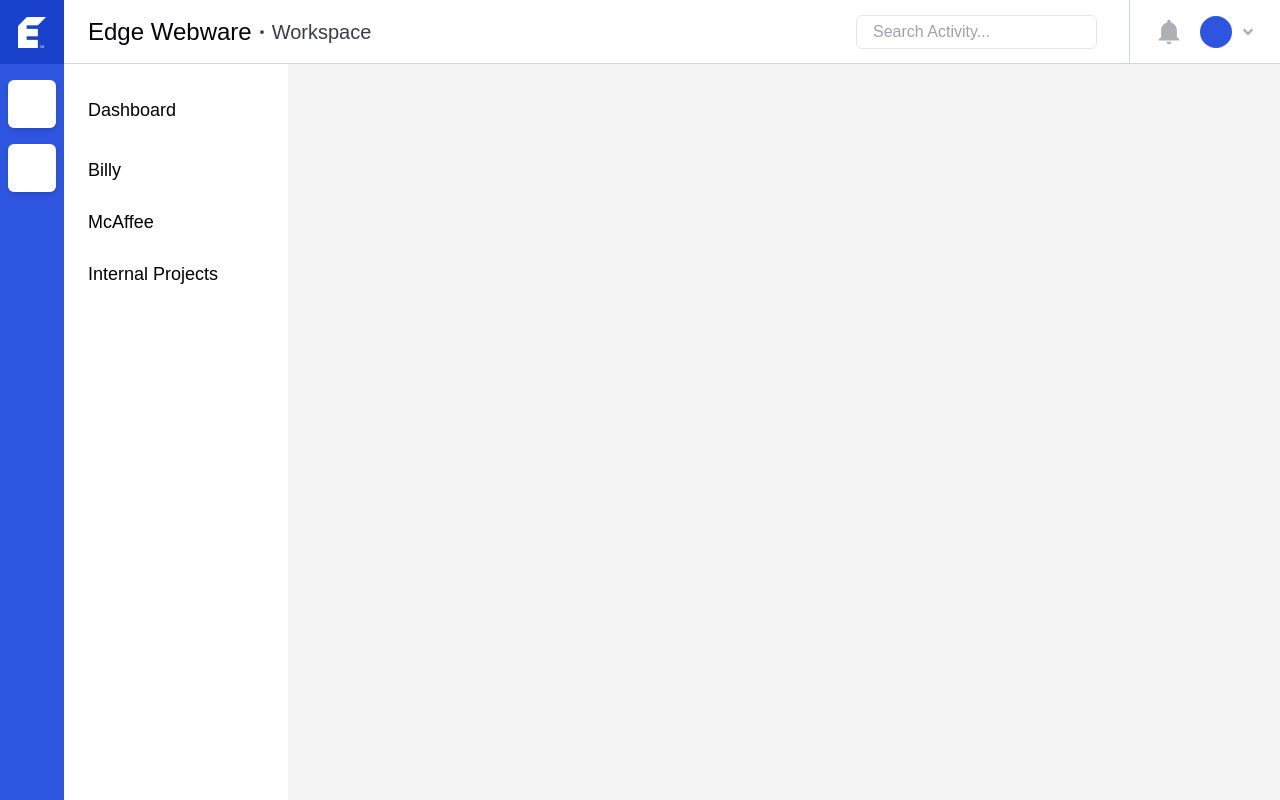
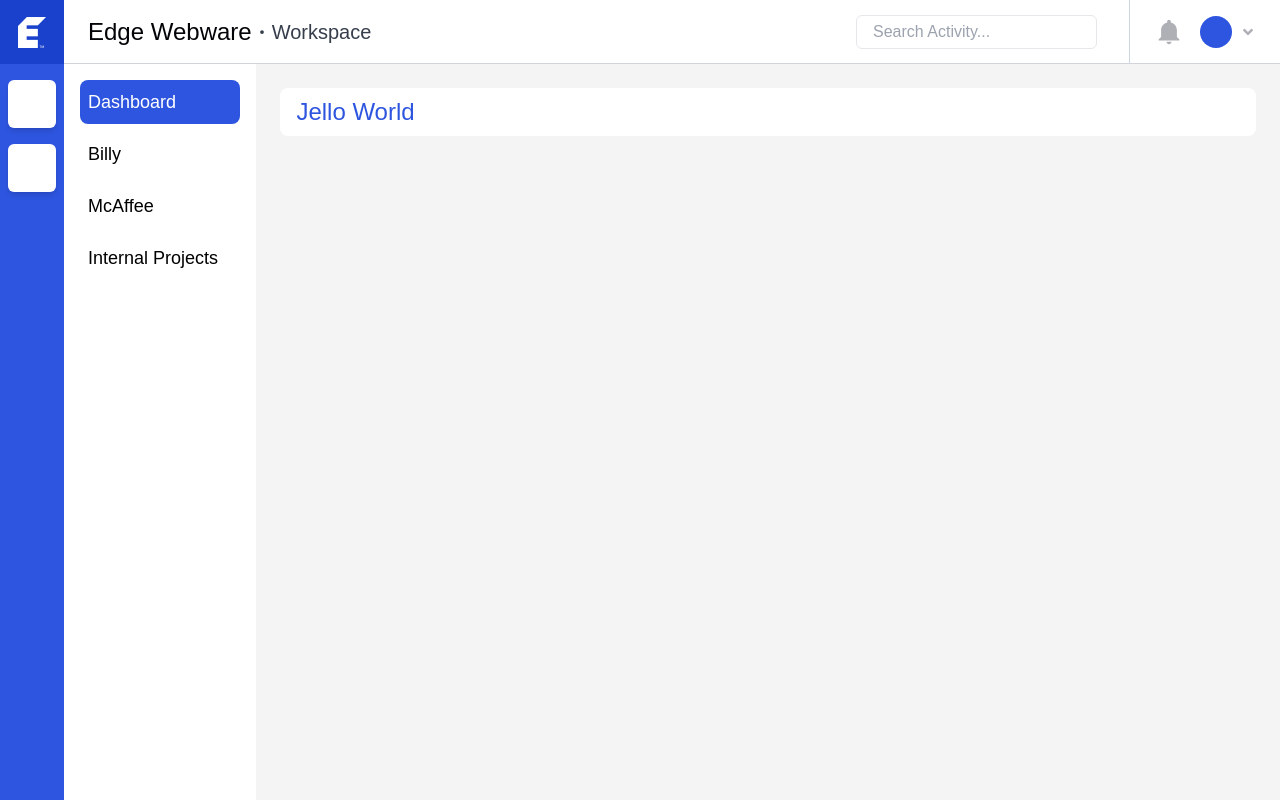
Before and after one commit to titusdmoore/change-management, a Next.js app: page / in a window 1280 px wide. Built offline with nearby package versions, Linux system fonts and the light colour scheme.

Commit message:
Added utils and utils test

```diff
--- /dev/null
+++ b/components/Card.tsx
@@ -0,0 +1,11 @@
+import React from "react";
+
+export default function Card(props: any) {
+  const { className }: { className: string } = props;
+
+  return (
+    <div className={`px-4 py-2 bg-white rounded-lg ${className}`}>
+      { React.Children.only(props.children) }
+    </div>
+  );
+}
--- a/components/ProjectNavigation.tsx
+++ b/components/ProjectNavigation.tsx
@@ -3,13 +3,20 @@ import { useState } from "react";
 import { BsNutFill } from "react-icons/bs";
 
 export default function ProjectNavigation(props: any) {
-  const clients = props.clients;
-  const [activeClients, setActiveClients] = useState<number[]>([]);
+  const {
+    clients,
+    activeProject,
+    setActiveProject,
+    dashboardIndex
+  }: { clients: Client[], activeProject: number, setActiveProject: (newValue: number | null) => void, dashboardIndex: number } = props;
+  const [ activeClients, setActiveClients ] = useState<number[]>([]);
 
   return (
     <div className="h-full bg-white w-56 p-4">
       <ul>
-        <button className="w-full text-left p-4 px-2 mb-2">
+        <button className={`w-full text-left p-2 hover:bg-primary-active mb-2 child:hover:text-primary rounded-lg ${activeProject === dashboardIndex ? "bg-primary child:text-header" : ""}`} onClick={() => {
+          setActiveProject(dashboardIndex);
+        }}>
           <span className="text-black text-lg">Dashboard</span>
         </button>
         {
@@ -28,7 +35,7 @@ export default function ProjectNavigation(props: any) {
                         {
                           client.projects.map((project: any, index: any) => {
                             return (
-                              <li className="text-body" key={`project-${index}`}>{project.projectName}</li>
+                              <li className="text-black" key={`project-${index}`}>{project.projectName}</li>
                             );
                           })
                         }
--- a/components/ProjectWorkArea.tsx
+++ b/components/ProjectWorkArea.tsx
@@ -1,11 +1,16 @@
 import ProjectNavigation from "./ProjectNavigation";
+import { useState } from "react";
+import WorkArea from "./WorkArea";
 
 export default function ProjectWorkArea(props: any) {
-  const workspace = props.workspace;
+  const { workspace } = props;
+  const dashboardIndex = -999;
+  const [ activeProject, setActiveProject ] = useState<number>(dashboardIndex);
 
   return (
-    <div className="w-full h-full">
-      <ProjectNavigation clients={workspace.clients} />
+    <div className="w-full h-full flex">
+      <ProjectNavigation clients={workspace.clients} activeProject={activeProject} setActiveProject={setActiveProject} dashboardIndex={dashboardIndex} />
+      <WorkArea activeProject={activeProject} />
     </div>
   );
 }
--- a/components/SideNavigation.tsx
+++ b/components/SideNavigation.tsx
@@ -1,9 +1,9 @@
 import ELogo from '../public/E_WHITE.png';
 import Image from 'next/image';
+import { ReactElement, ReactNode } from 'react';
 
-export default function SideNavigation(props: any) {
-    const workspaces: any[] = props.workspaces;
-    const setActiveWorkspace = props.setActiveWorkspace;
+export default function SideNavigation(props: SideNavProps): ReactElement {
+    const { workspaces, setActiveWorkspace }: SideNavProps = props;
 
     return (
         <aside className="bg-primary h-screen w-16">
--- /dev/null
+++ b/components/WorkArea.tsx
@@ -0,0 +1,13 @@
+import Card from './Card';
+
+export default function WorkArea(props: any) {
+  const { activeProject } = props;
+
+  return (
+    <section className="w-full h-full p-6">
+      <Card>
+        <h2 className='text-primary text-2xl'>Jello World</h2>
+      </Card>
+    </section>
+  );
+}
--- a/pages/index.tsx
+++ b/pages/index.tsx
@@ -5,13 +5,18 @@ import MainNavigation from '../components/MainNavigation';
 import ProjectWorkArea from '../components/ProjectWorkArea';
 
 const Home: NextPage = () => {
-  const [activeWorkspace, setActiveWorkspace] = useState(1);
+  const [activeWorkspace, setActiveWorkspace] = useState<number>(1);
 
-  const getActiveWorkspace = (workspaceId: number, workspaces: any[]): any | null => {
+  const getActiveWorkspace = (workspaceId: number, workspaces: Workspace[]): any | null => {
     return workspaces.find(e => e.id === workspaceId);
   }
 
-  const data = {
+  const data: { user: User, workspaces: Workspace[] } = {
+    "user": {
+      "id": 8,
+      "roles": [ 0, 3, 4 ],
+      "name": "Titus Moore"
+    },
     "workspaces": [
       {
         "id": 1,
@@ -101,6 +106,6 @@ const Home: NextPage = () => {
       </div>
     </main>
   );
-}
+};
 
-export default Home
+export default Home;
--- a/tsconfig.json
+++ b/tsconfig.json
@@ -15,6 +15,6 @@
     "jsx": "preserve",
     "incremental": true
   },
-  "include": ["next-env.d.ts", "**/*.ts", "**/*.tsx"],
+  "include": ["next-env.d.ts", "**/*.ts", "**/*.tsx", "interfaces.d.ts", "enums.ts"],
   "exclude": ["node_modules", "docs"]
 }
```
Also changed, not shown: enums.ts (added, +20 -0 lines), interfaces.d.ts (added, +42 -0 lines), utils/users.ts (added, +19 -0 lines), 1 other file (tests, documents, lock files or other folders).
